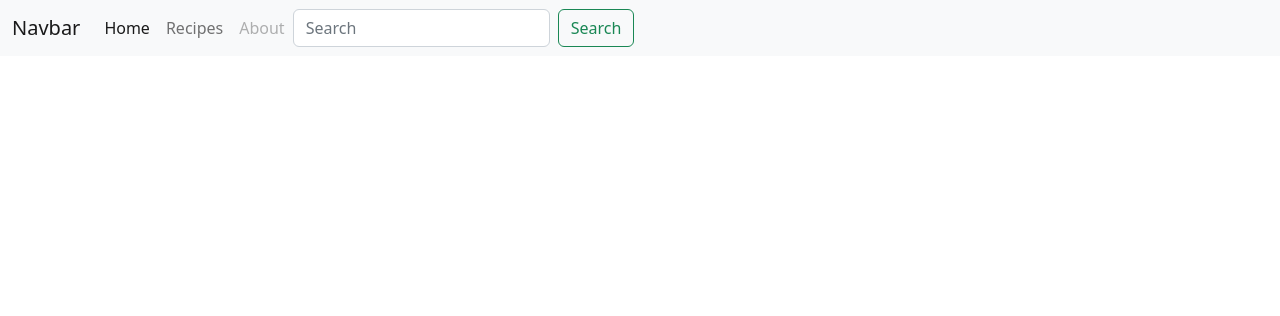
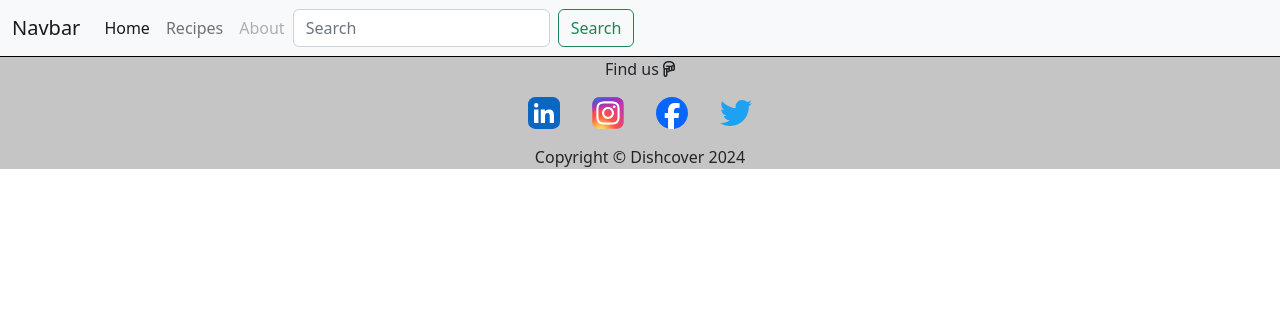
Before and after one commit to Ahmadk-g/dishcover, a Django app: page / in a window 1280 px wide. Shown: the top 316 px of the page. Run offline with Django 4.2, Linux system fonts and the light colour scheme; some libraries are stand-ins or nearby versions.

Commit message:
Add footer with icons

```diff
--- a/static/css/style.css
+++ b/static/css/style.css
@@ -0,0 +1,26 @@
+
+/* Footer */
+footer {
+    flex-shrink: 0;
+    background-color: #c5c5c5;
+    display: flex;
+    flex-direction: column;
+    justify-content: center;
+    align-items: center;
+    border-top: 1px solid #000;
+}
+
+p {
+    margin-bottom: 0;
+}
+
+.social-icon {
+    height: 2rem;
+    margin: 1rem;
+}
+
+#social-networks {
+    display: flex;
+    flex-direction: row;
+    justify-content: center;
+}
--- a/templates/base.html
+++ b/templates/base.html
@@ -19,5 +19,6 @@
 </head>
 <body>
     {% include 'includes/header.html' %}
+    {% include 'includes/footer.html' %}
 </body>
 </html>
--- /dev/null
+++ b/templates/includes/footer.html
@@ -0,0 +1,25 @@
+{% load static %}
+
+<footer>
+    <!-- Social media icons -->
+    <p>Find us <i class="fa-regular fa-hand-point-down"></i></p>
+    <div id="social-networks">
+        <a href="" target="_blank" rel="noopener" aria-label="linkedIn - Opens in a new tab">
+            <img src="{% static '/icons/linkedin-app-icon.svg' %}" alt="LinkedIn Icon" class="social-icon">
+        </a>
+        <a href="" target="_blank" rel="noopener" aria-label="Instagram - Opens in a new tab">
+            <img src="{% static '/icons/ig-instagram-icon.svg' %}" alt="Instagram Icon" class="social-icon">
+        </a>
+        <a href="" target="_blank" rel="noopener" aria-label="Facebook - Opens in a new tab">
+            <img src="{% static '/icons/facebook-round-color-icon.svg' %}" alt="Facebook Icon" class="social-icon">
+        </a>
+        <a href="" target="_blank" rel="noopener" aria-label="Twitter - Opens in a new tab">
+            <img src="{% static '/icons/twitter-color-icon.svg' %}" alt="Twitter Icon" class="social-icon">
+        </a>
+    </div>
+    <p>Copyright © Dishcover 2024</p>
+
+
+</footer>
+<!-- Font Awesome kit -->
+<script src="https://kit.fontawesome.com/7fa9dd4cad.js" crossorigin="anonymous"></script>
```
Also changed, not shown: static/icons/facebook-round-color-icon.svg (added), static/icons/ig-instagram-icon.svg (added), static/icons/linkedin-app-icon.svg (added), static/icons/twitter-color-icon.svg (added).
